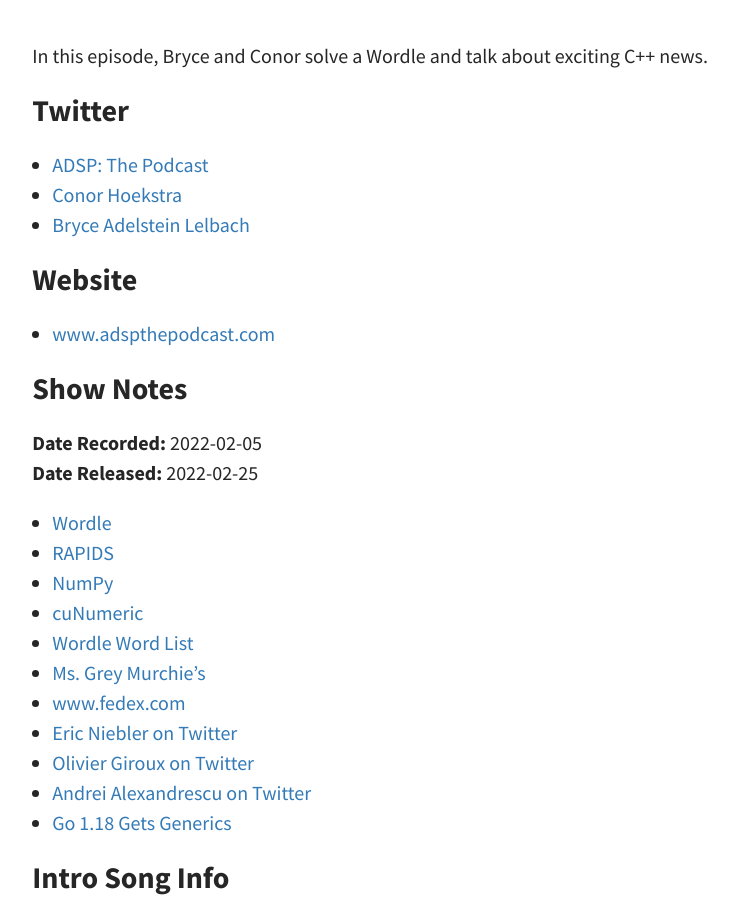
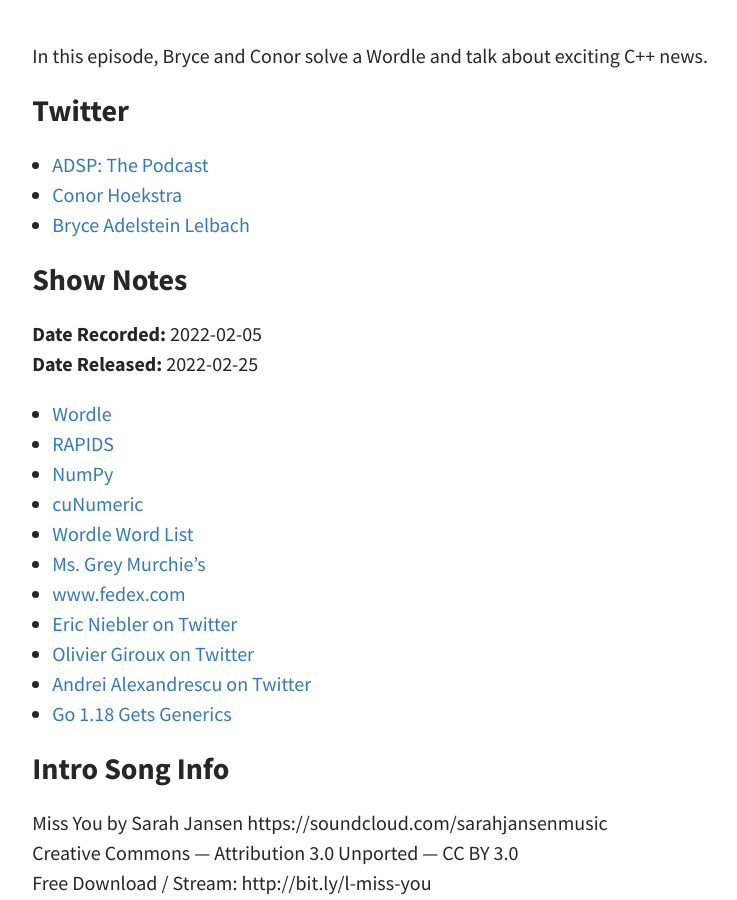
Before and after one commit to codereport/adsp2, a Jekyll site: the page built from _posts/2022-02-25-Episode-66.md, in a window 1280 px wide and 900 px high, scrolled down 333 px. Shown: the whole window, without its empty margins (83-820 px from the left). Built offline with Jekyll 4.4.1, drawn with Linux system fonts in a browser that asks for light colours.

```diff
--- a/_posts/2022-02-25-Episode-66.md
+++ b/_posts/2022-02-25-Episode-66.md
@@ -4,6 +4,8 @@ title: "Episode 66: Exiciting C++ News (and Wordle #3)"
 tags: [Wordle, C++]
 excerpt_separator: <!--more-->
 ---
+
+<div id="buzzsprout-player-10141299"></div><script src="https://www.buzzsprout.com/1501960/10141299-episode-66-exiciting-c-news-and-wordle-3.js?container_id=buzzsprout-player-10141299&player=small" type="text/javascript" charset="utf-8"></script>
 
 <br>In this episode, Bryce and Conor solve a Wordle and talk about exciting C++ news.
 
@@ -14,10 +16,6 @@ excerpt_separator: <!--more-->
 * [ADSP: The Podcast](https://twitter.com/adspthepodcast)
 * [Conor Hoekstra](https://twitter.com/code_report)
 * [Bryce Adelstein Lelbach](https://twitter.com/blelbach)
-
-### Website
-
-* [www.adspthepodcast.com](https://adspthepodcast.com/)
 
 ### Show Notes
 
```
